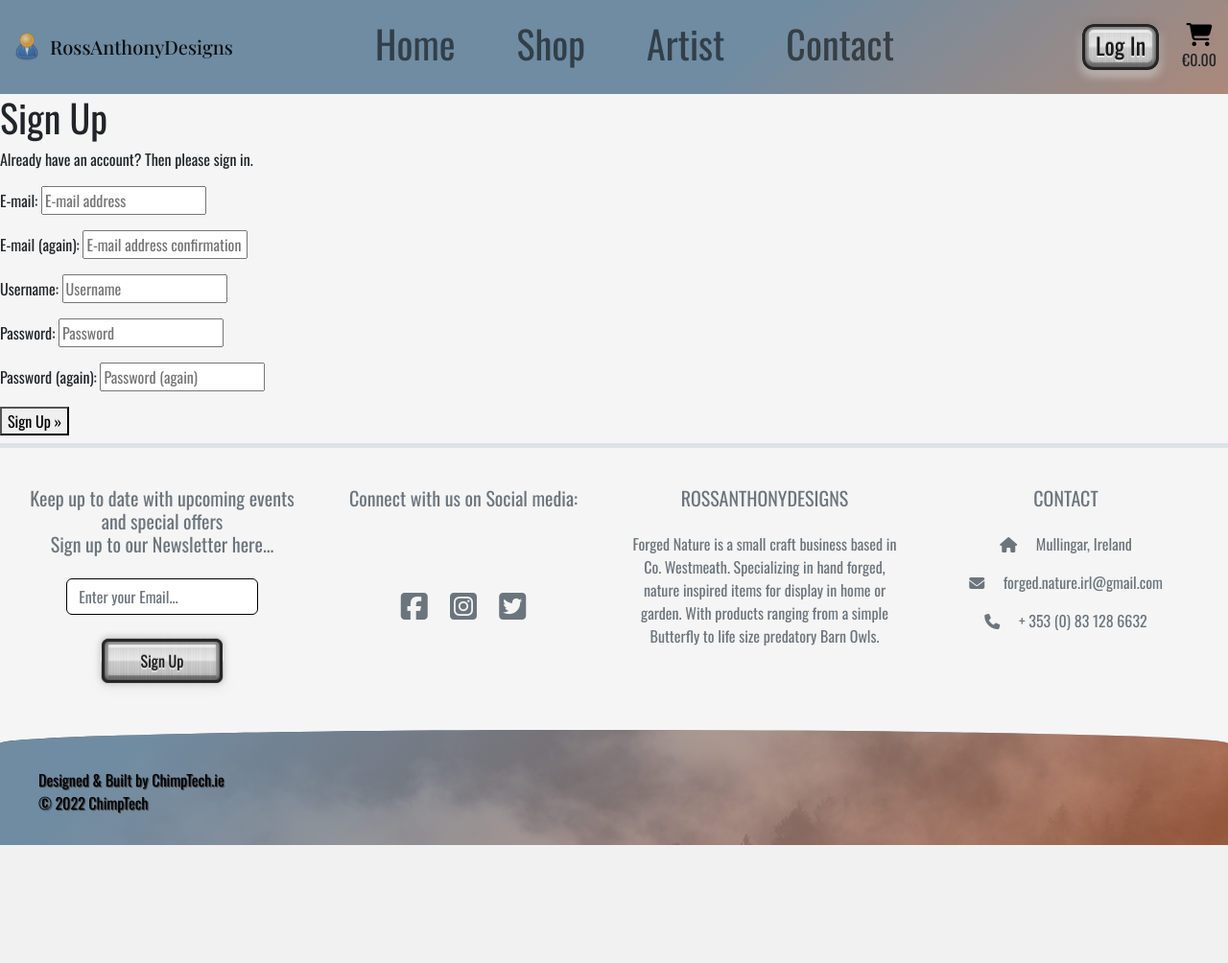
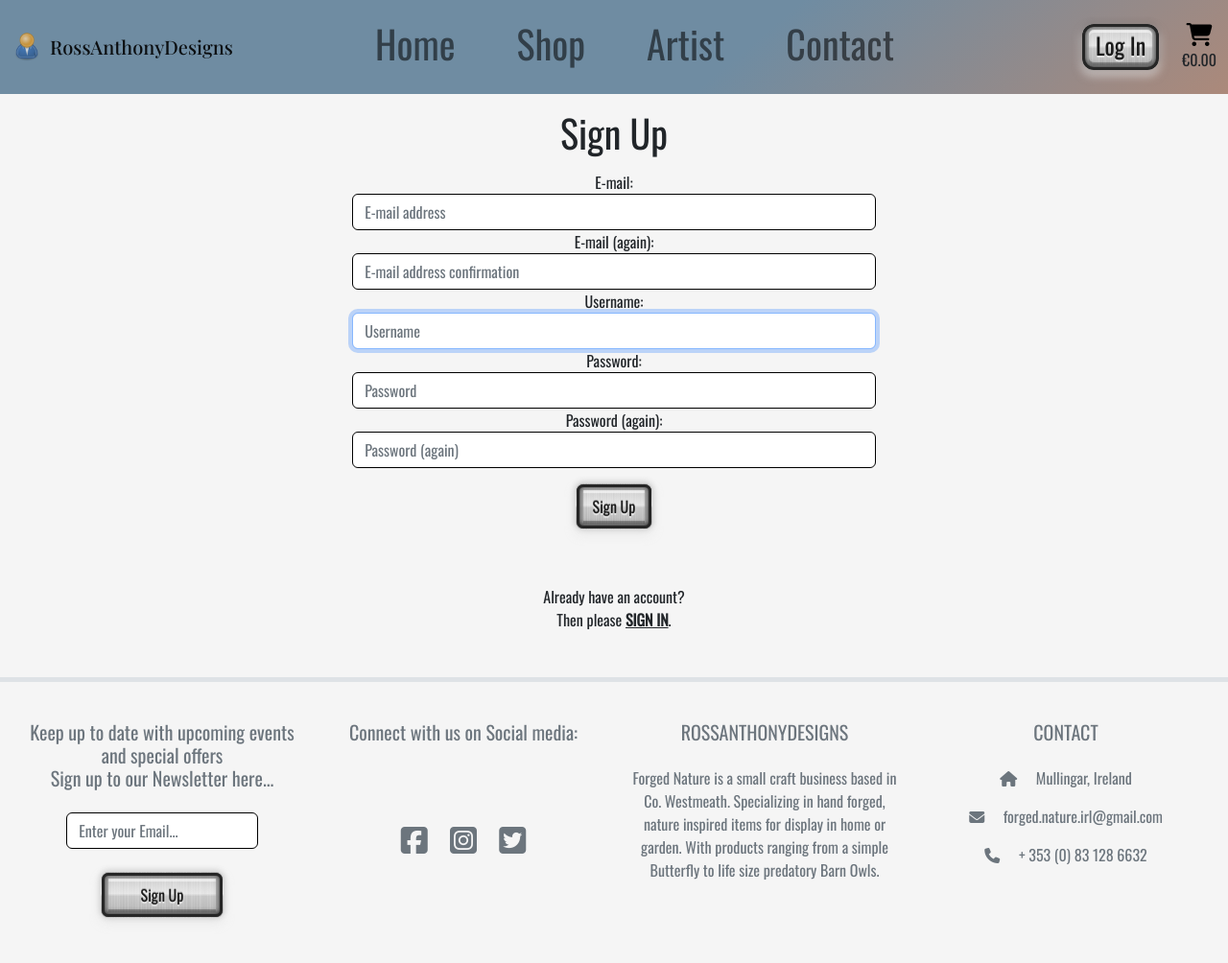
Before and after one commit to KSheridan86/project-5-RossAnthonyDesigns, a Django app: page /accounts/signup/ in a window 1280 px wide. Shown: the top 1004 px of the page at 96% size. Before the commit the page ends 881 px from the top, so only its background shows below. Run offline with Django 3.2, Linux system fonts and the light colour scheme; some libraries are stand-ins or nearby versions.

Commit message:
allauth register/password reset templates customized

```diff
--- a/templates/allauth/account/login.html
+++ b/templates/allauth/account/login.html
@@ -58,7 +58,7 @@
       {% include "socialaccount/snippets/login_extra.html" %}
 
       {% else %}
-      <p>{% blocktrans %}If you have not created an account yet, then please
+      <p>{% blocktrans %}If you have not yet created an account,<br> then please
         <a href="{{ signup_url }}"><b class="text-uppercase text-decoration-underline">sign up</b></a>
         first.{% endblocktrans %}</p>
       {% endif %}
--- a/templates/allauth/account/signup.html
+++ b/templates/allauth/account/signup.html
@@ -5,17 +5,66 @@
 {% block head_title %}{% trans "Signup" %}{% endblock %}
 
 {% block content %}
+<div class="container text-center mb-5">
+  <div class="row justify-content-center">
+    <div class="col-10 register-box p-3 mb-5">
       <h1>{% trans "Sign Up" %}</h1>
 
-<p>{% blocktrans %}Already have an account? Then please <a href="{{ login_url }}">sign in</a>.{% endblocktrans %}</p>
 
-<form class="signup" id="signup_form" method="post" action="{% url 'account_signup' %}">
+
+      <form class="signup mb-5" id="signup_form" method="post" action="{% url 'account_signup' %}">
         {% csrf_token %}
-  {{ form.as_p }}
+
+        <div class="form-group mt-3">
+          <label for="id_email">E-mail:</label>
+          <br>
+          <input class="form-control" type="email" name="email" placeholder="E-mail address" required="" id="id_email">
+        </div>
+
+        <div class="form-group">
+          <label for="id_email2">E-mail (again):</label>
+          <br>
+          <input class="form-control" type="email" name="email2" placeholder="E-mail address confirmation" required=""
+            id="id_email2">
+        </div>
+
+        <div class="form-group">
+          <label for="id_username">Username:</label>
+          <br>
+          <input class="form-control" type="text" name="username" placeholder="Username" autofocus="autofocus"
+            minlength="4" maxlength="150" required="" id="id_username">
+        </div>
+
+        <div class="form-group">
+          <label for="id_password1">Password:</label>
+          <br>
+          <input class="form-control" type="password" name="password1" placeholder="Password" required=""
+            id="id_password1">
+        </div>
+
+        <div class="form-group mb-2">
+          <label for="id_password2">Password (again):</label>
+          <br>
+          <input class="form-control" type="password" name="password2" placeholder="Password (again)" required=""
+            id="id_password2">
+        </div>
         {% if redirect_field_value %}
         <input type="hidden" name="{{ redirect_field_name }}" value="{{ redirect_field_value }}" />
         {% endif %}
-  <button type="submit">{% trans "Sign Up" %} &raquo;</button>
+        <button class="btn metal linear mt-2" type="submit">{% trans "Sign Up" %}</button>
       </form>
 
+    </div>
+  </div>
+</div>
+<br>
+<div class="text-center mt-2 mb-5">
+  <p class="mt-3 mb-5">
+    {% blocktrans %}Already have an account? <br>
+    Then please <a href="{{ login_url }}"><b class="text-uppercase text-decoration-underline">sign in</b></a>.{% endblocktrans %}
+  </p>
+</div>
+
+
+
 {% endblock %}
```
Also changed, not shown: templates/allauth/account/password_reset.html (+17 -3 lines), templates/allauth/account/password_reset_done.html (+14 -5 lines), templates/allauth/account/verification_sent.html (+9 -2 lines). Lines whose indentation alone changed are shown as unchanged.
